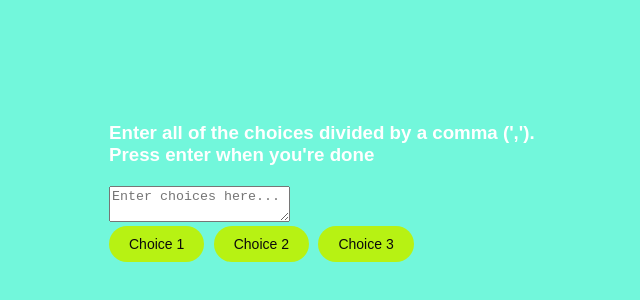
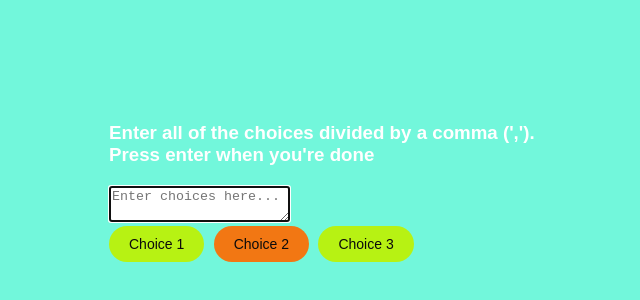
Before and after one commit to evanderzzstudio/random-choice-picker, a plain HTML site: page index.html in a window 1280 px wide. Shown: the part 208-508 px from the top of the page, without its empty margins (281-921 px from the left). Drawn offline with Linux system fonts and the light colour scheme; a web font is replaced by a local one.

Commit message:
The commit message details the updates made to the styling of Choice 2 tags, JavaScript updates to tags and textarea elements, and the addition of styling for highlighted tags.

```diff
--- a/index.html
+++ b/index.html
@@ -15,7 +15,7 @@
 
         <div id="tags">
             <span class="tag">Choice 1</span>
-            <span class="tag">Choice 2</span>
+            <span class="tag highlight">Choice 2</span>
             <span class="tag">Choice 3</span>
         </div>
     </div>
--- a/script.js
+++ b/script.js
@@ -1,2 +1,6 @@
-const tagsEl = document.getElementById('tags')
-const textarea = document.getElementById('textarea')
+const tagsEl = document.getElementById("tags")
+const textarea = document.getElementById("textarea")
+
+textarea.focus()
+
+textarea.addEventListener("keyup")
--- a/style.css
+++ b/style.css
@@ -45,3 +45,7 @@ h3 {
     font-size: 14px;
     display: inline-block;
 }
+
+.tag.highlight {
+    background-color: #f27713;
+}
```
